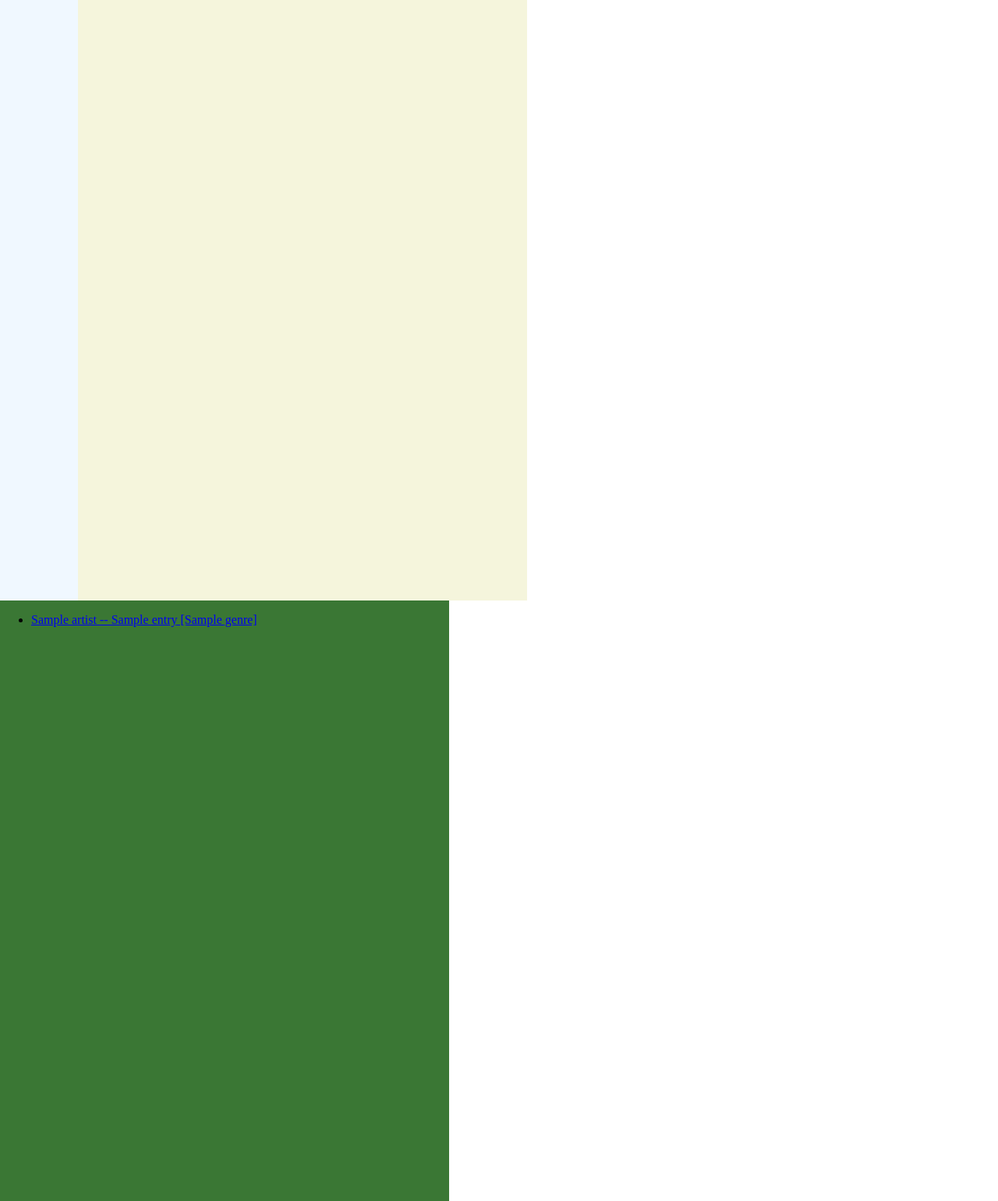
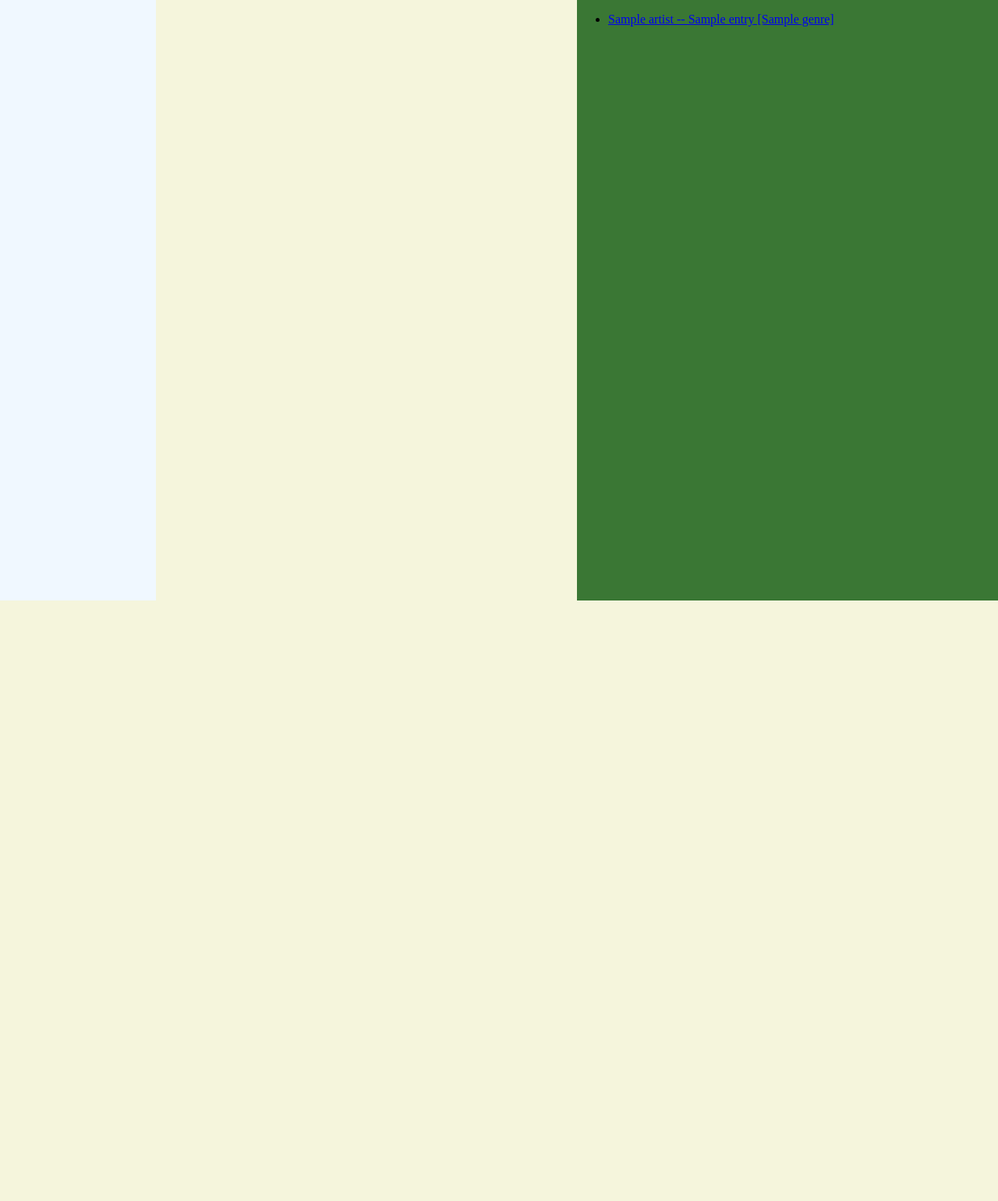
Before and after one commit to marobs/ltt-to-spotify, a Flask app: template templates/ltt.html in a window 1280 px wide. Shown: the part 30-1570 px from the top of the page at 78% size. After the commit the page ends 800 px from the top, so only its background shows below. Run offline with Flask 2, Linux system fonts and the light colour scheme; the template is opened without the code that fills it: most values are stand-ins (such as "Sample title", 1, 10 or a date in 2020).

Commit message:
Achieved desired layout for ltt page

```diff
--- a/static/css/ltt_style.css
+++ b/static/css/ltt_style.css
@@ -1,17 +1,23 @@
+.main-content {
+    display: flex;
+    flex-direction: row;
+}
+
 .left {
     background-color: aliceblue;
-    overflow: hidden;
+    overflow-x: hidden;
+    overflow-y: scroll;
     float: left;
     height: 100%;
-    width: 10%;
-    max-width: 100px;
+    width: 200px;
 }
 
 .middle {
     background-color: beige;
     overflow: scroll;
+    float: left;
     height: 100%;
-    width: 45%;
+    flex: 1
 
 }
 
@@ -19,5 +25,5 @@
     background-color: #3A7734;
     float: left;
     height: 100%;
-    width: 45%;
+    flex: 1
 }
```
Also changed, not shown: controllers/listentothis.py (+7 -11 lines).
